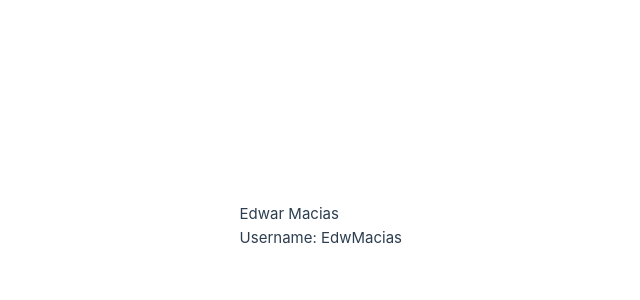
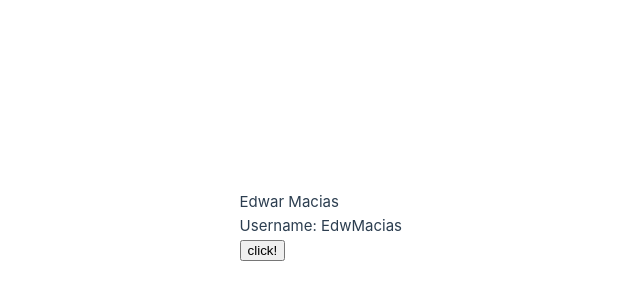
Before and after one commit to EdwMacias/platzivue, a Vue app: page / in a window 1280 px wide. Shown: the part 174-474 px from the top of the page, without its empty margins (238-878 px from the left). Built offline with nearby package versions, Linux system fonts and the light colour scheme.

Commit message:
Se termina template-ref, logica mucho mas actualizada

```diff
--- a/src/App.vue
+++ b/src/App.vue
@@ -1,11 +1,11 @@
 <script>
-import ProvideInject from './components/provide-inject.vue';
+import TemplateRef from './components/template-ref.vue';
 import { provide } from 'vue';
 
 export default {
   name: 'App',
   components: {
-    ProvideInject
+    TemplateRef
 },
 setup() {
   provide("username", "EdwMacias");
@@ -22,7 +22,7 @@ setup() {
 
 <template>
 <div>
-<ProvideInject firstName="Edwar" lastName="Macias"/>
+<TemplateRef firstName="Edwar" lastName="Macias"/>
 
 </div>
 </template>
--- /dev/null
+++ b/src/components/template-ref.vue
@@ -0,0 +1,41 @@
+<template>
+    <div>
+    {{ fullName }}
+    <div>Username:  {{ username }}</div>
+    <button ref="btn">click!</button>
+    </div>
+</template>
+
+<script>
+import {ref, toRefs, computed, inject, watch } from 'vue';
+
+export default {
+    props: {
+        firstName: String,
+        lastName: String,
+    },
+    setup(props, { expose }) {
+
+        const { firstName, lastName} = toRefs(props);
+
+        const fullName = computed(() => {
+            return `${firstName.value} ${lastName.value}`;
+        });
+
+        const username = inject("username");
+
+        expose({
+            fullName
+        });
+
+        const btn = ref(null);
+        console.log(btn.value);
+        watch(() => btn.value, (valor) => {
+            console.log(valor);
+        })
+        return {
+            fullName, username, btn
+        };
+    },
+};
+</script>
```
